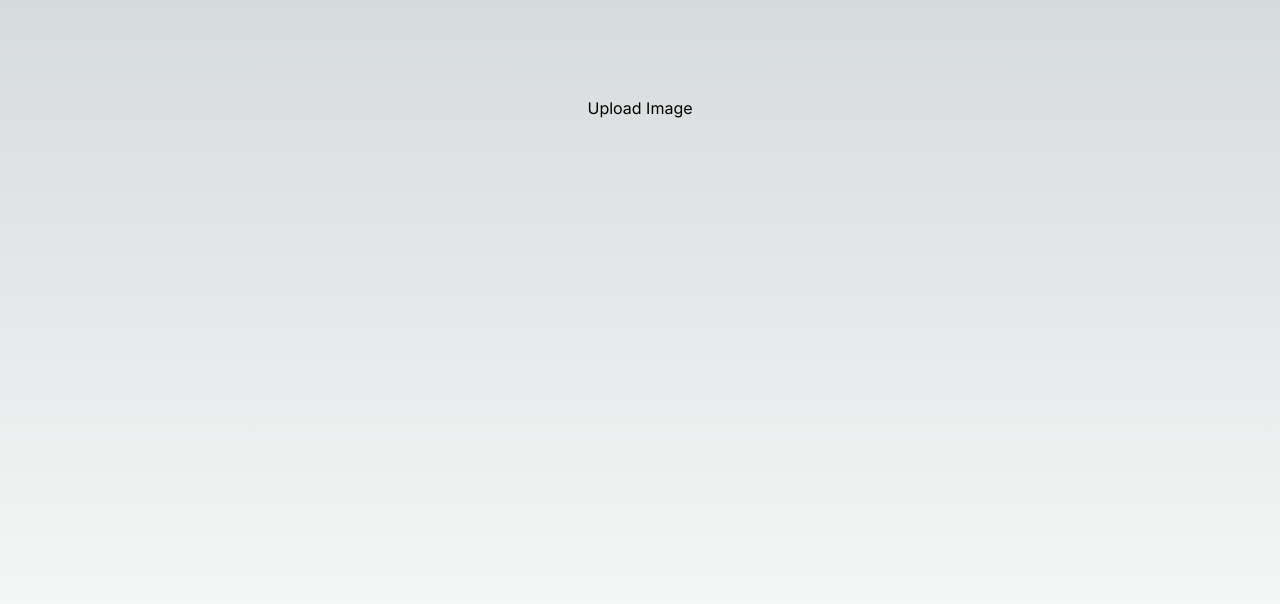
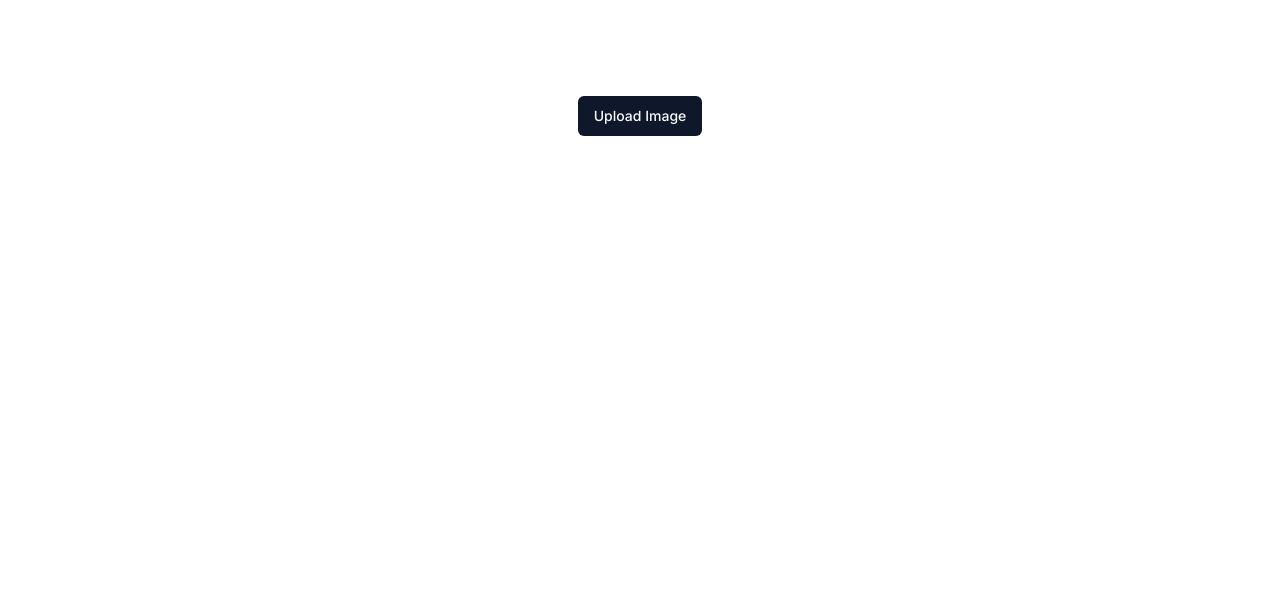
Before and after one commit to Anubhav311/ellengifts, a Next.js app: page / in a window 1280 px wide. Shown: the top 604 px of the page. Built offline with nearby package versions, Linux system fonts and the light colour scheme.

Commit message:
added shadcn

```diff
--- a/app/globals.css
+++ b/app/globals.css
@@ -2,26 +2,77 @@
 @tailwind components;
 @tailwind utilities;
 
-:root {
-  --foreground-rgb: 0, 0, 0;
-  --background-start-rgb: 214, 219, 220;
-  --background-end-rgb: 255, 255, 255;
-}
+@layer base {
+  :root {
+    --background: 0 0% 100%;
+    --foreground: 222.2 84% 4.9%;
 
-@media (prefers-color-scheme: dark) {
-  :root {
-    --foreground-rgb: 255, 255, 255;
-    --background-start-rgb: 0, 0, 0;
-    --background-end-rgb: 0, 0, 0;
+    --muted: 210 40% 96.1%;
+    --muted-foreground: 215.4 16.3% 46.9%;
+
+    --popover: 0 0% 100%;
+    --popover-foreground: 222.2 84% 4.9%;
+
+    --card: 0 0% 100%;
+    --card-foreground: 222.2 84% 4.9%;
+
+    --border: 214.3 31.8% 91.4%;
+    --input: 214.3 31.8% 91.4%;
+
+    --primary: 222.2 47.4% 11.2%;
+    --primary-foreground: 210 40% 98%;
+
+    --secondary: 210 40% 96.1%;
+    --secondary-foreground: 222.2 47.4% 11.2%;
+
+    --accent: 210 40% 96.1%;
+    --accent-foreground: 222.2 47.4% 11.2%;
+
+    --destructive: 0 84.2% 60.2%;
+    --destructive-foreground: 210 40% 98%;
+
+    --ring: 215 20.2% 65.1%;
+
+    --radius: 0.5rem;
+  }
+
+  .dark {
+    --background: 222.2 84% 4.9%;
+    --foreground: 210 40% 98%;
+
+    --muted: 217.2 32.6% 17.5%;
+    --muted-foreground: 215 20.2% 65.1%;
+
+    --popover: 222.2 84% 4.9%;
+    --popover-foreground: 210 40% 98%;
+
+    --card: 222.2 84% 4.9%;
+    --card-foreground: 210 40% 98%;
+
+    --border: 217.2 32.6% 17.5%;
+    --input: 217.2 32.6% 17.5%;
+
+    --primary: 210 40% 98%;
+    --primary-foreground: 222.2 47.4% 11.2%;
+
+    --secondary: 217.2 32.6% 17.5%;
+    --secondary-foreground: 210 40% 98%;
+
+    --accent: 217.2 32.6% 17.5%;
+    --accent-foreground: 210 40% 98%;
+
+    --destructive: 0 62.8% 30.6%;
+    --destructive-foreground: 0 85.7% 97.3%;
+
+    --ring: 217.2 32.6% 17.5%;
   }
 }
 
-body {
-  color: rgb(var(--foreground-rgb));
-  background: linear-gradient(
-      to bottom,
-      transparent,
-      rgb(var(--background-end-rgb))
-    )
-    rgb(var(--background-start-rgb));
+@layer base {
+  * {
+    @apply border-border;
+  }
+  body {
+    @apply bg-background text-foreground;
+  }
 }
--- a/app/page.tsx
+++ b/app/page.tsx
@@ -1,9 +1,10 @@
 import Image from "next/image";
+import { Button } from "@/components/ui/button";
 
 export default function Home() {
   return (
     <main className="flex min-h-screen flex-col items-center justify-between p-24">
-      <div>Upload Image</div>
+      <Button>Upload Image</Button>
     </main>
   );
 }
--- /dev/null
+++ b/components/ui/button.tsx
@@ -0,0 +1,56 @@
+import * as React from "react"
+import { Slot } from "@radix-ui/react-slot"
+import { cva, type VariantProps } from "class-variance-authority"
+
+import { cn } from "@/lib/utils"
+
+const buttonVariants = cva(
+  "inline-flex items-center justify-center rounded-md text-sm font-medium ring-offset-background transition-colors focus-visible:outline-none focus-visible:ring-2 focus-visible:ring-ring focus-visible:ring-offset-2 disabled:pointer-events-none disabled:opacity-50",
+  {
+    variants: {
+      variant: {
+        default: "bg-primary text-primary-foreground hover:bg-primary/90",
+        destructive:
+          "bg-destructive text-destructive-foreground hover:bg-destructive/90",
+        outline:
+          "border border-input bg-background hover:bg-accent hover:text-accent-foreground",
+        secondary:
+          "bg-secondary text-secondary-foreground hover:bg-secondary/80",
+        ghost: "hover:bg-accent hover:text-accent-foreground",
+        link: "text-primary underline-offset-4 hover:underline",
+      },
+      size: {
+        default: "h-10 px-4 py-2",
+        sm: "h-9 rounded-md px-3",
+        lg: "h-11 rounded-md px-8",
+        icon: "h-10 w-10",
+      },
+    },
+    defaultVariants: {
+      variant: "default",
+      size: "default",
+    },
+  }
+)
+
+export interface ButtonProps
+  extends React.ButtonHTMLAttributes<HTMLButtonElement>,
+    VariantProps<typeof buttonVariants> {
+  asChild?: boolean
+}
+
+const Button = React.forwardRef<HTMLButtonElement, ButtonProps>(
+  ({ className, variant, size, asChild = false, ...props }, ref) => {
+    const Comp = asChild ? Slot : "button"
+    return (
+      <Comp
+        className={cn(buttonVariants({ variant, size, className }))}
+        ref={ref}
+        {...props}
+      />
+    )
+  }
+)
+Button.displayName = "Button"
+
+export { Button, buttonVariants }
--- a/firebase.js
+++ b/firebase.js
@@ -1,6 +1,7 @@
 // Import the functions you need from the SDKs you need
 import { initializeApp } from "firebase/app";
 import { getFirestore } from "firebase/firestore";
+import { getStorage } from "firebase/storage";
 // import { getAnalytics } from "firebase/analytics";
 // TODO: Add SDKs for Firebase products that you want to use
 // https://firebase.google.com/docs/web/setup#available-libraries
@@ -20,4 +21,5 @@
 // Initialize Firebase
 const app = initializeApp(firebaseConfig);
 export const db = getFirestore(app);
+export const storage = getStorage(app);
 // const analytics = getAnalytics(app);
--- /dev/null
+++ b/lib/utils.ts
@@ -0,0 +1,6 @@
+import { type ClassValue, clsx } from "clsx"
+import { twMerge } from "tailwind-merge"
+
+export function cn(...inputs: ClassValue[]) {
+  return twMerge(clsx(inputs))
+}
--- a/package.json
+++ b/package.json
@@ -9,18 +9,24 @@
     "lint": "next lint"
   },
   "dependencies": {
+    "@radix-ui/react-slot": "^1.0.2",
     "@types/node": "20.4.5",
     "@types/react": "18.2.18",
     "@types/react-dom": "18.2.7",
     "autoprefixer": "10.4.14",
+    "class-variance-authority": "^0.7.0",
+    "clsx": "^2.0.0",
     "eslint": "8.46.0",
     "eslint-config-next": "13.4.12",
     "firebase": "^10.1.0",
+    "lucide-react": "^0.263.1",
     "next": "13.4.12",
     "postcss": "8.4.27",
     "react": "18.2.0",
     "react-dom": "18.2.0",
+    "tailwind-merge": "^1.14.0",
     "tailwindcss": "3.3.3",
+    "tailwindcss-animate": "^1.0.6",
     "typescript": "5.1.6"
   }
 }
--- a/tailwind.config.js
+++ b/tailwind.config.js
@@ -1,18 +1,76 @@
 /** @type {import('tailwindcss').Config} */
 module.exports = {
+  darkMode: ["class"],
   content: [
-    './pages/**/*.{js,ts,jsx,tsx,mdx}',
-    './components/**/*.{js,ts,jsx,tsx,mdx}',
-    './app/**/*.{js,ts,jsx,tsx,mdx}',
-  ],
+    './pages/**/*.{ts,tsx}',
+    './components/**/*.{ts,tsx}',
+    './app/**/*.{ts,tsx}',
+    './src/**/*.{ts,tsx}',
+	],
   theme: {
+    container: {
+      center: true,
+      padding: "2rem",
+      screens: {
+        "2xl": "1400px",
+      },
+    },
     extend: {
-      backgroundImage: {
-        'gradient-radial': 'radial-gradient(var(--tw-gradient-stops))',
-        'gradient-conic':
-          'conic-gradient(from 180deg at 50% 50%, var(--tw-gradient-stops))',
+      colors: {
+        border: "hsl(var(--border))",
+        input: "hsl(var(--input))",
+        ring: "hsl(var(--ring))",
+        background: "hsl(var(--background))",
+        foreground: "hsl(var(--foreground))",
+        primary: {
+          DEFAULT: "hsl(var(--primary))",
+          foreground: "hsl(var(--primary-foreground))",
+        },
+        secondary: {
+          DEFAULT: "hsl(var(--secondary))",
+          foreground: "hsl(var(--secondary-foreground))",
+        },
+        destructive: {
+          DEFAULT: "hsl(var(--destructive))",
+          foreground: "hsl(var(--destructive-foreground))",
+        },
+        muted: {
+          DEFAULT: "hsl(var(--muted))",
+          foreground: "hsl(var(--muted-foreground))",
+        },
+        accent: {
+          DEFAULT: "hsl(var(--accent))",
+          foreground: "hsl(var(--accent-foreground))",
+        },
+        popover: {
+          DEFAULT: "hsl(var(--popover))",
+          foreground: "hsl(var(--popover-foreground))",
+        },
+        card: {
+          DEFAULT: "hsl(var(--card))",
+          foreground: "hsl(var(--card-foreground))",
+        },
+      },
+      borderRadius: {
+        lg: "var(--radius)",
+        md: "calc(var(--radius) - 2px)",
+        sm: "calc(var(--radius) - 4px)",
+      },
+      keyframes: {
+        "accordion-down": {
+          from: { height: 0 },
+          to: { height: "var(--radix-accordion-content-height)" },
+        },
+        "accordion-up": {
+          from: { height: "var(--radix-accordion-content-height)" },
+          to: { height: 0 },
+        },
+      },
+      animation: {
+        "accordion-down": "accordion-down 0.2s ease-out",
+        "accordion-up": "accordion-up 0.2s ease-out",
       },
     },
   },
-  plugins: [],
+  plugins: [require("tailwindcss-animate")],
 }
```
Also changed, not shown: components.json (added), 1 other file (tests, documents, lock files or other folders).
